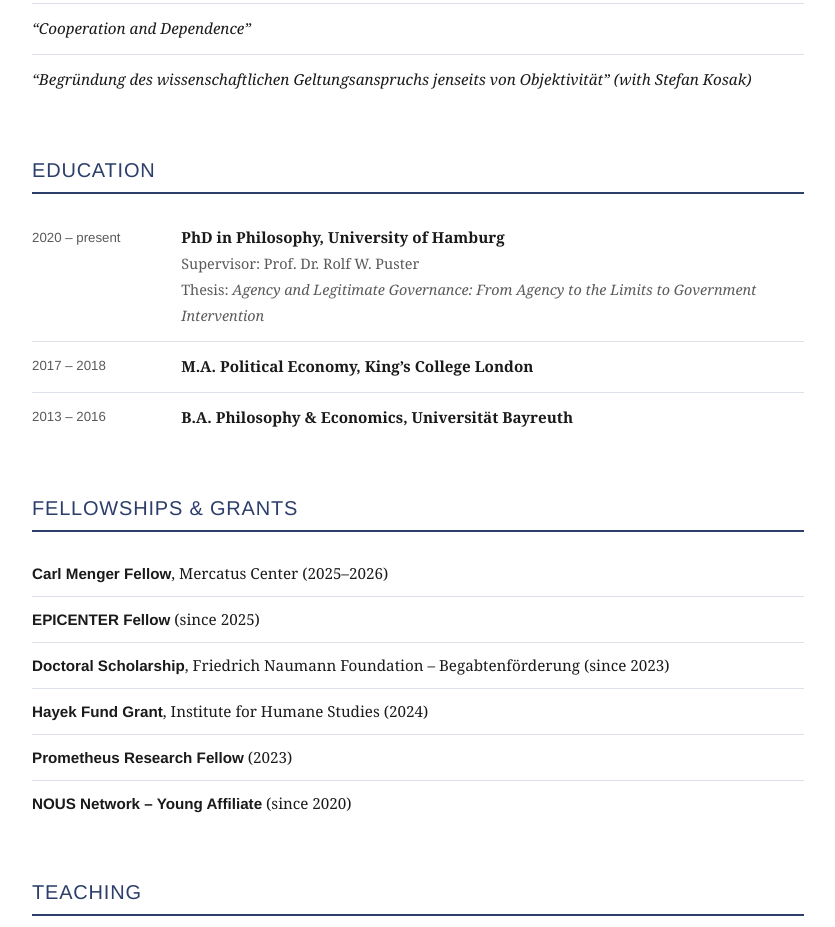
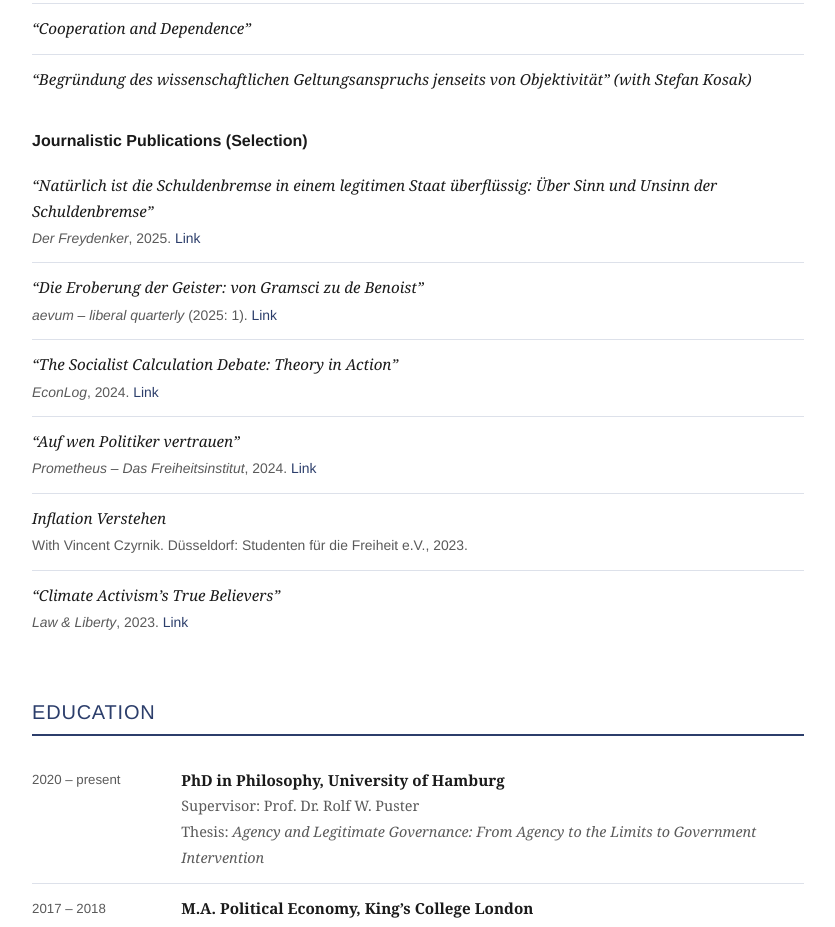
Before and after one commit to maxmolden/maxmolden.github.io, a plain HTML site: page index.html in a window 1280 px wide. Shown: the part 2440-3367 px from the top of the page, without its empty margins (222-1057 px from the left). Drawn offline with Linux system fonts and the light colour scheme.

Commit message:
Update index.html

```diff
--- a/index.html
+++ b/index.html
@@ -287,6 +287,34 @@
       <li><div class="pub-title">&#8220;Cooperation and Dependence&#8221;</div></li>
       <li><div class="pub-title">&#8220;Begr&uuml;ndung des wissenschaftlichen Geltungsanspruchs jenseits von Objektivit&auml;t&#8221; (with Stefan Kosak)</div></li>
     </ol>
+
+    <h3 style="font-size:1rem;font-family:'Helvetica Neue',sans-serif;margin:1.4rem 0 .4rem;color:var(--text);">Journalistic Publications (Selection)</h3>
+    <ol class="pub-list">
+      <li>
+        <div class="pub-title">&#8220;Nat&uuml;rlich ist die Schuldenbremse in einem legitimen Staat &uuml;berfl&uuml;ssig: &Uuml;ber Sinn und Unsinn der Schuldenbremse&#8221;</div>
+        <div class="pub-venue"><em>Der Freydenker</em>, 2025. <a href="https://www.derfreydenker.de/2025/03/07/natuerlich-ist-die-schuldenbremse-in-einem-legitimen-staat-ueberfluessig-ueber-sinn-und-unsinn-der-schuldenbremse/" target="_blank">Link</a></div>
+      </li>
+      <li>
+        <div class="pub-title">&#8220;Die Eroberung der Geister: von Gramsci zu de Benoist&#8221;</div>
+        <div class="pub-venue"><em>aevum &ndash; liberal quarterly</em> (2025: 1). <a href="https://www.aevumquarterly.de/max-molden-die-eroberung-der-geister-von-gramsci-zu-de-benoist" target="_blank">Link</a></div>
+      </li>
+      <li>
+        <div class="pub-title">&#8220;The Socialist Calculation Debate: Theory in Action&#8221;</div>
+        <div class="pub-venue"><em>EconLog</em>, 2024. <a href="https://www.econlib.org/the-socialist-calculation-debate-theory-in-action/" target="_blank">Link</a></div>
+      </li>
+      <li>
+        <div class="pub-title">&#8220;Auf wen Politiker vertrauen&#8221;</div>
+        <div class="pub-venue"><em>Prometheus &ndash; Das Freiheitsinstitut</em>, 2024. <a href="https://prometheusinstitut.de/auf-wen-politiker-vertrauen/" target="_blank">Link</a></div>
+      </li>
+      <li>
+        <div class="pub-title"><em>Inflation Verstehen</em></div>
+        <div class="pub-venue">With Vincent Czyrnik. D&uuml;sseldorf: Studenten f&uuml;r die Freiheit e.V., 2023.</div>
+      </li>
+      <li>
+        <div class="pub-title">&#8220;Climate Activism&#8217;s True Believers&#8221;</div>
+        <div class="pub-venue"><em>Law &amp; Liberty</em>, 2023. <a href="https://lawliberty.org/climate-activisms-true-believers/" target="_blank">Link</a></div>
+      </li>
+    </ol>
   </section>
 
   <!-- EDUCATION -->
```
